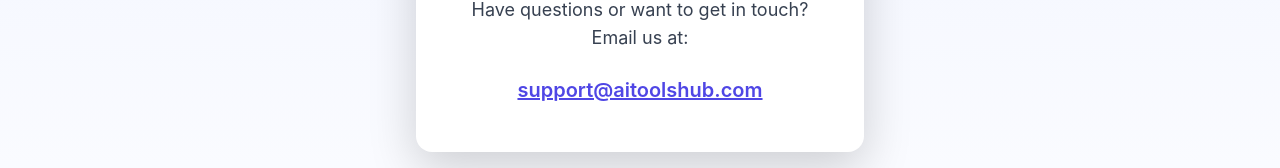
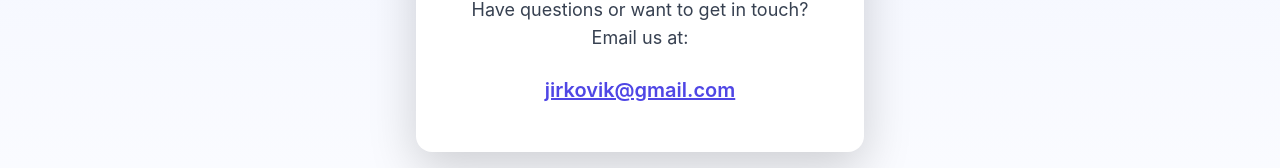
Before and after one commit to rob9999a/aitool, a React (Create React App) app: page /contact in a window 1280 px wide. Shown: the part 471-639 px from the top of the page. Built offline with nearby package versions, Linux system fonts and the light colour scheme.

Commit message:
fix email contact jirkovik@gmail.com

```diff
--- a/src/Component/Website/Contact/Contact.jsx
+++ b/src/Component/Website/Contact/Contact.jsx
@@ -18,7 +18,7 @@ const Contact = () => {
                         href="mailto:support@aitoolshub.com"
                         className="text-indigo-600 font-semibold underline text-xl hover:text-indigo-800 transition"
                     >
-                        support@aitoolshub.com
+                        jirkovik@gmail.com
                     </a>
                 </div>
             </div>
--- a/src/Component/Website/Policy/Policy.jsx
+++ b/src/Component/Website/Policy/Policy.jsx
@@ -75,7 +75,7 @@ const PrivacyPolicy = () => {
                                     href="mailto:support@aitoolshub.com"
                                     className="text-indigo-700 font-semibold underline hover:text-indigo-900"
                                 >
-                                    support@aitoolshub.com
+                                    jirkovik@gmail.com
                                 </a>.
                             </p>
                         </div>
--- a/src/Component/Website/Terms/Terms.jsx
+++ b/src/Component/Website/Terms/Terms.jsx
@@ -75,7 +75,7 @@ const TermsOfService = () => {
                                     href="mailto:support@aitoolshub.com"
                                     className="text-indigo-700 font-semibold underline hover:text-indigo-900"
                                 >
-                                    support@aitoolshub.com
+                                    jirkovik@gmail.com
                                 </a>.
                             </p>
                         </div>
```
